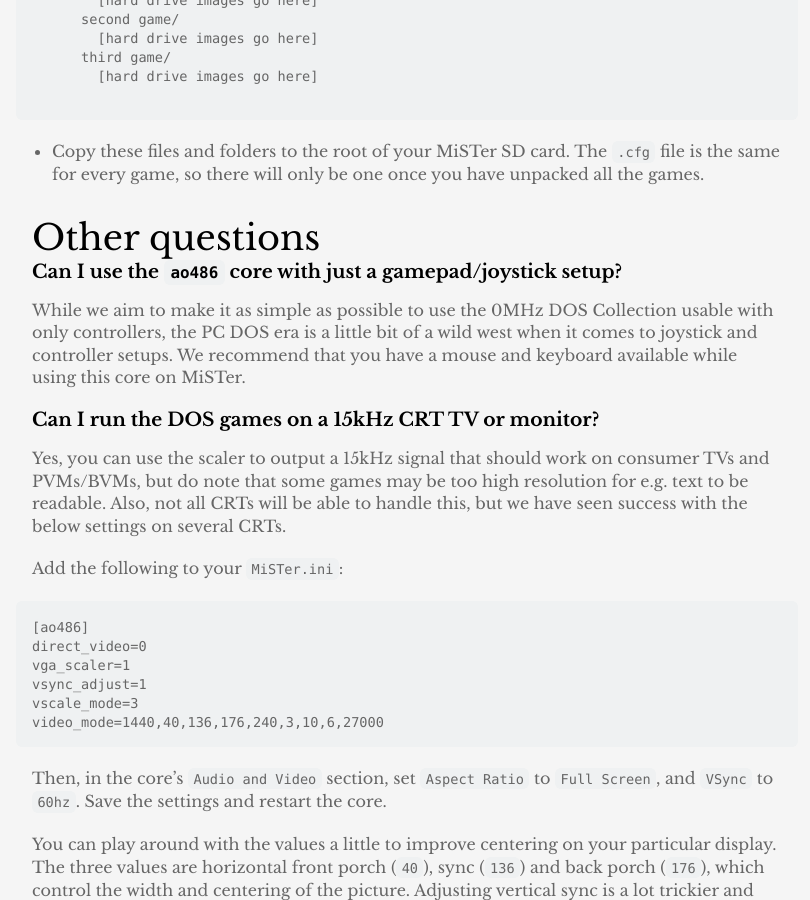
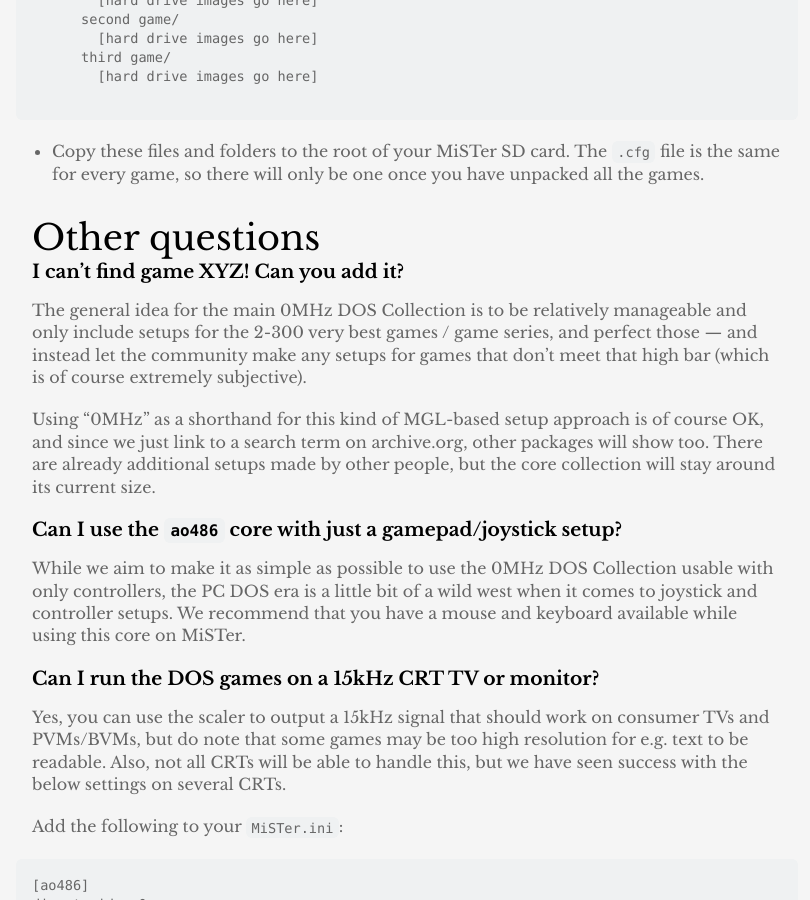
Before and after one commit to 0mhz-net/0mhz-net.github.io, a Jekyll site: the page built from docs.md, in a window 1280 px wide and 900 px high, scrolled down 1458 px. Shown: the whole window, without its empty margins (233-1043 px from the left). Built offline with Jekyll 4.4.1, drawn with Linux system fonts in a browser that asks for light colours.

Commit message:
Adding note on adding more games

```diff
--- a/docs.md
+++ b/docs.md
@@ -62,6 +62,12 @@ games/
 
 ## Other questions
 
+### I can't find game XYZ! Can you add it?
+
+ The general idea for the main 0MHz DOS Collection is to be relatively manageable and only include setups for the 2-300 very best games / game series, and perfect those — and instead let the community make any setups for games that don’t meet that high bar (which is of course extremely subjective).
+
+ Using “0MHz” as a shorthand for this kind of MGL-based setup approach is of course OK, and since we just link to a search term on archive.org, other packages will show too. There are already additional setups made by other people, but the core collection will stay around its current size.
+
 ### Can I use the `ao486` core with just a gamepad/joystick setup?
 
 While we aim to make it as simple as possible to use the 0MHz DOS Collection usable with only controllers, the PC DOS era is a little bit of a wild west when it comes to joystick and controller setups. We recommend that you have a mouse and keyboard available while using this core on MiSTer.
```
